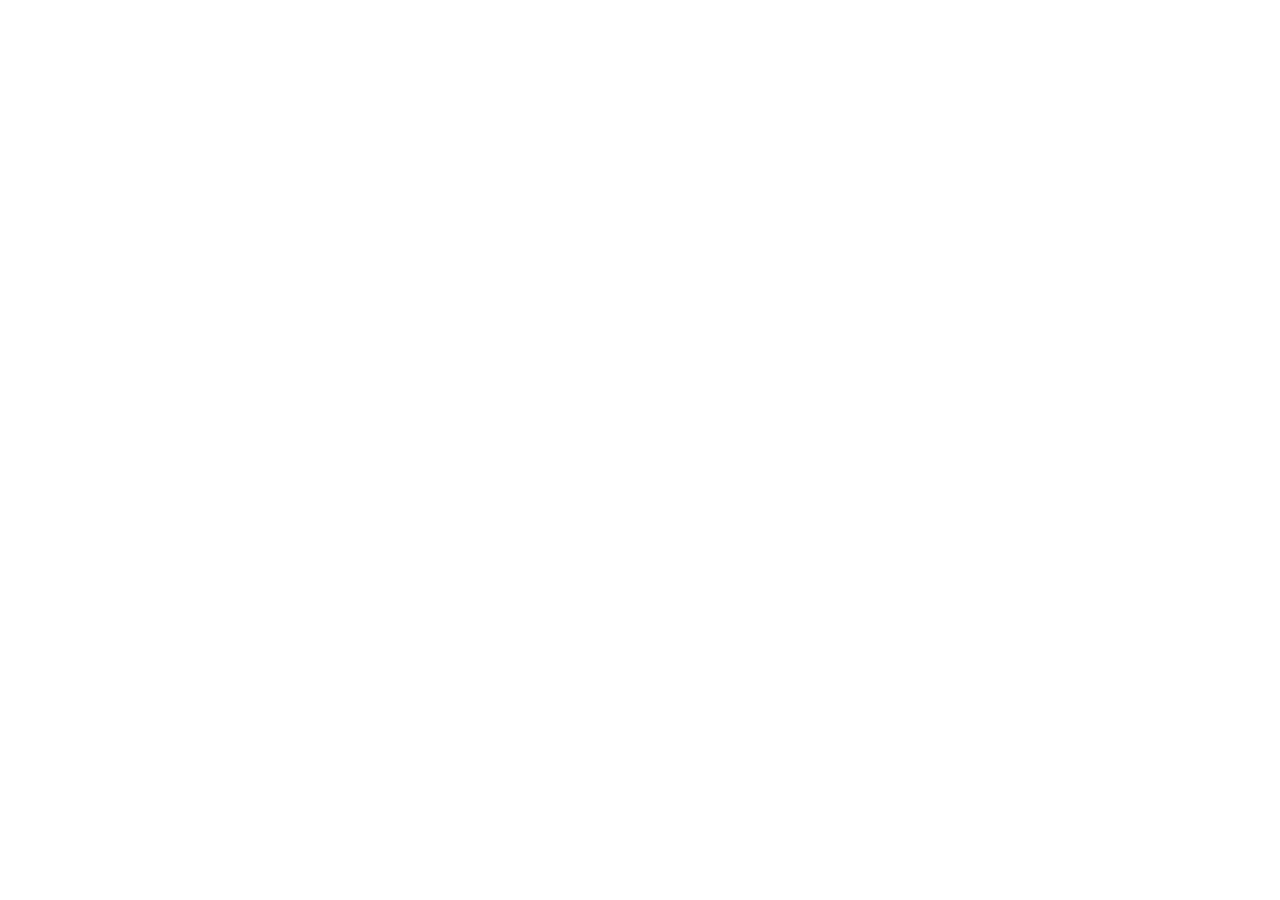
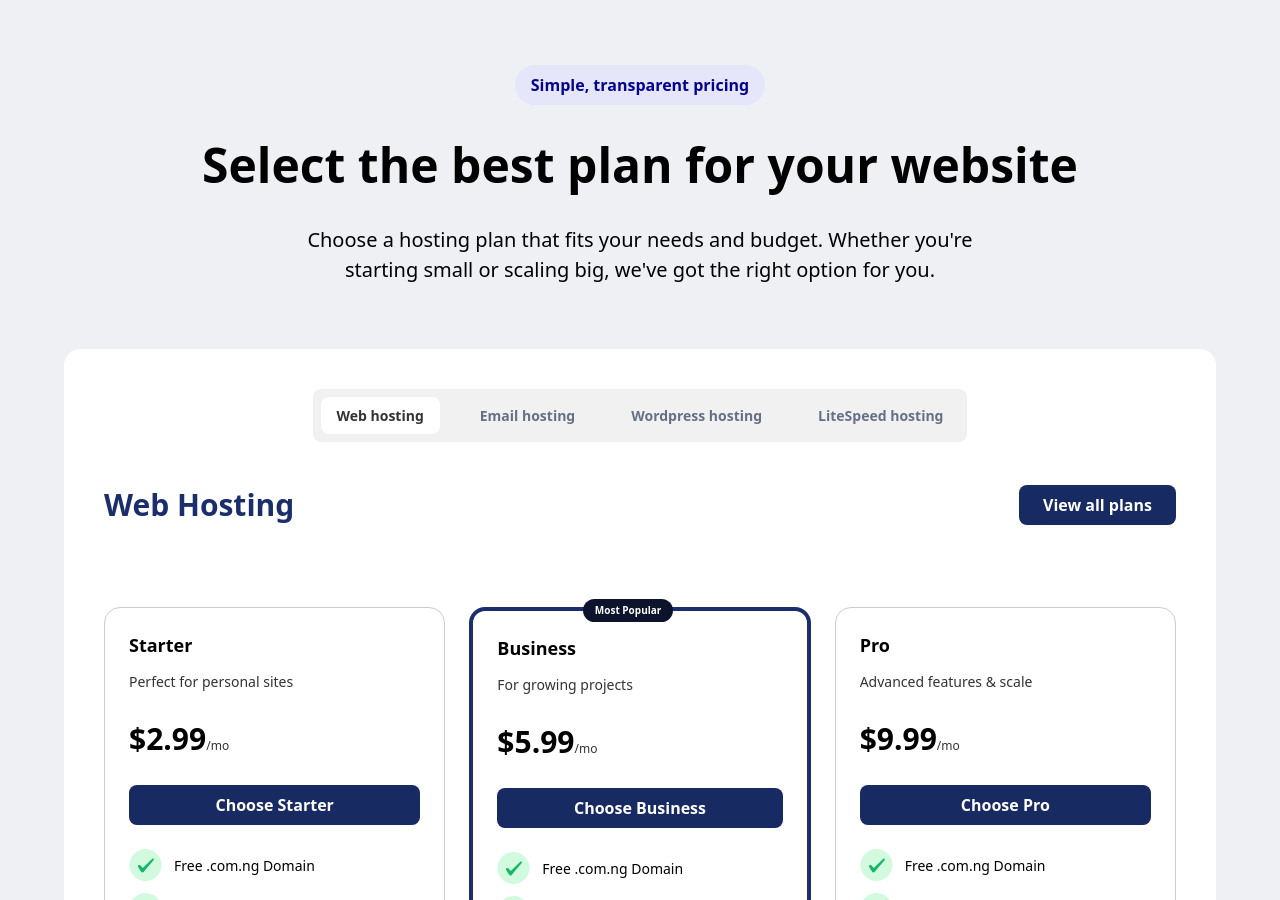
Before and after one commit to Frokesy/gcwh, a React (Vite) app: page / in a window 1280 px wide. Shown: the part 1900-2800 px from the top of the page. Before the commit the page ends 1845 px from the top, so only its background shows below. Built offline with nearby package versions, Linux system fonts and the light colour scheme.

Commit message:
designed pricing component

```diff
--- /dev/null
+++ b/src/components/cards/PricingCard.tsx
@@ -0,0 +1,50 @@
+import { GreenTick } from "../svgs/Icons";
+
+interface PricingCardProps {
+  type: string;
+  desc: string;
+  category?: string;
+  mostPopular?: boolean;
+  price: string;
+  benefits: string[];
+}
+
+const PricingCard = ({
+  type,
+  desc,
+  price,
+  benefits,
+  mostPopular,
+}: PricingCardProps) => {
+  return (
+    <div
+      className={`${mostPopular ? "border-4 border-[#1A2E6C]" : "border border-[#ccc]"} relative rounded-2xl p-6`}
+    >
+      {mostPopular && (
+        <button className="bg-[#0B132D] px-3 py-1 font-semibold rounded-full text-white text-[10px] absolute -top-3 right-[40%]">
+          Most Popular
+        </button>
+      )}
+      <h2 className="text-[18px] font-semibold">{type}</h2>
+      <p className="text-[14px] text-[#333] mt-3">{desc}</p>
+      <div className="flex items-baseline mt-6">
+        <h1 className="text-[30px] font-semibold">{price}</h1>
+        <span className="text-[#333] text-[12px]">/mo</span>
+      </div>
+      <button className="bg-[#182A62] text-white px-6 py-2 w-[100%] mt-6 text-[16px] font-semibold rounded-lg">
+        Choose {type}
+      </button>
+
+      <div className="mt-6 flex flex-col space-y-3">
+        {benefits.map((item, index) => (
+          <div className="flex items-center space-x-3" key={index}>
+            <GreenTick />
+            <p className="text-[14px]">{item}</p>
+          </div>
+        ))}
+      </div>
+    </div>
+  );
+};
+
+export default PricingCard;
--- a/src/components/defaults/StickyTopNav.tsx
+++ b/src/components/defaults/StickyTopNav.tsx
@@ -13,7 +13,7 @@
   ];
 
   return (
-    <div className="fixed w-full">
+    <div className="fixed w-full z-50">
       <div className="w-[90vw] mx-auto bg-[#fff] px-6 lg:px-10 lg:py-4 py-3 flex items-center justify-between rounded-full shadow-lg mt-6">
         <div className="flex items-center space-x-2 lg:space-x-3">
           <img
--- /dev/null
+++ b/src/components/home/Pricing.tsx
@@ -0,0 +1,99 @@
+import PricingCard from "../cards/PricingCard";
+
+const Pricing = () => {
+  const buttonItems = [
+    "Web hosting",
+    "Email hosting",
+    "Wordpress hosting",
+    "LiteSpeed hosting",
+  ];
+  return (
+    <div className="lg:mt-10 w-[90vw] mx-auto py-20 flex flex-col lg:space-y-6 space-y-3 items-center justify-center">
+      <div className="bg-[#E6E6FA] text-[#05038E] font-semibold py-2 px-4 rounded-full">
+        <span>Simple, transparent pricing</span>
+      </div>
+      <h2 className="lg:text-[48px] text-[20px] text-center font-semibold">
+        Select the best plan for your website
+      </h2>
+      <p className="lg:text-[20px] lg:w-[60%] text-center">
+        Choose a hosting plan that fits your needs and budget. Whether you're
+        starting small or scaling big, we've got the right option for you.
+      </p>
+
+      <div className="bg-[#fff] mt-10 lg:p-10 p-4 rounded-2xl w-[100%] flex flex-col lg:items-center">
+        <div className="buttons flex items-center lg:space-x-6 text-[13px] lg:text-[14px] justify-center bg-[#f1f1f1] p-2 rounded-lg">
+          {buttonItems.map((item, index) => {
+            const firstWord = item.split(" ")[0];
+            return (
+              <button
+                key={index}
+                className={`${
+                  item === "Web hosting"
+                    ? "bg-[#fff] text-[#333] rounded-lg"
+                    : "text-[#667085]"
+                } cursor-pointer px-4 py-2 font-semibold`}
+              >
+                <span className="block lg:hidden">{firstWord}</span>
+                <span className="hidden lg:block">{item}</span>
+              </button>
+            );
+          })}
+        </div>
+
+        <div className="flex justify-between items-center w-[100%] mt-10">
+          <h2 className="text-[#1A2E6C] lg:text-[30px] text-[18px] font-semibold">
+            Web Hosting
+          </h2>
+          <button className="bg-[#182A62] text-white px-6 py-2 text-[16px] font-semibold rounded-lg">
+            View all plans
+          </button>
+        </div>
+
+        <div className="mt-20 grid lg:grid-cols-3 grid-cols-1 w-[100%] gap-6">
+          <PricingCard
+            type="Starter"
+            desc="Perfect for personal sites"
+            price="$2.99"
+            benefits={[
+              "Free .com.ng Domain",
+              "Free SitePro sitebuilder",
+              "20 GB SSD Storage",
+              "2 Websites",
+              "25 Email Accounts",
+              "5 Subdomains",
+            ]}
+          />
+          <PricingCard
+            type="Business"
+            desc="For growing projects"
+            price="$5.99"
+            mostPopular
+            benefits={[
+              "Free .com.ng Domain",
+              "Free SitePro sitebuilder",
+              "40 GB SSD Storage",
+              "5 Websites",
+              "100 Email Accounts",
+              "100 Subdomains",
+            ]}
+          />
+          <PricingCard
+            type="Pro"
+            desc="Advanced features & scale"
+            price="$9.99"
+            benefits={[
+              "Free .com.ng Domain",
+              "Free SitePro sitebuilder",
+              "100 GB SSD Storage",
+              "10 Websites",
+              "Unlimited Email Accounts",
+              "500 Subdomains",
+            ]}
+          />
+        </div>
+      </div>
+    </div>
+  );
+};
+
+export default Pricing;
--- a/src/pages/home/index.tsx
+++ b/src/pages/home/index.tsx
@@ -1,12 +1,14 @@
 import Container from "../../components/defaults/Container";
 import Features from "../../components/home/Features";
 import Hero from "../../components/home/Hero";
+import Pricing from "../../components/home/Pricing";
 
 const Home = () => {
   return (
     <Container>
       <Hero />
       <Features />
+      <Pricing />
     </Container>
   );
 };
```
